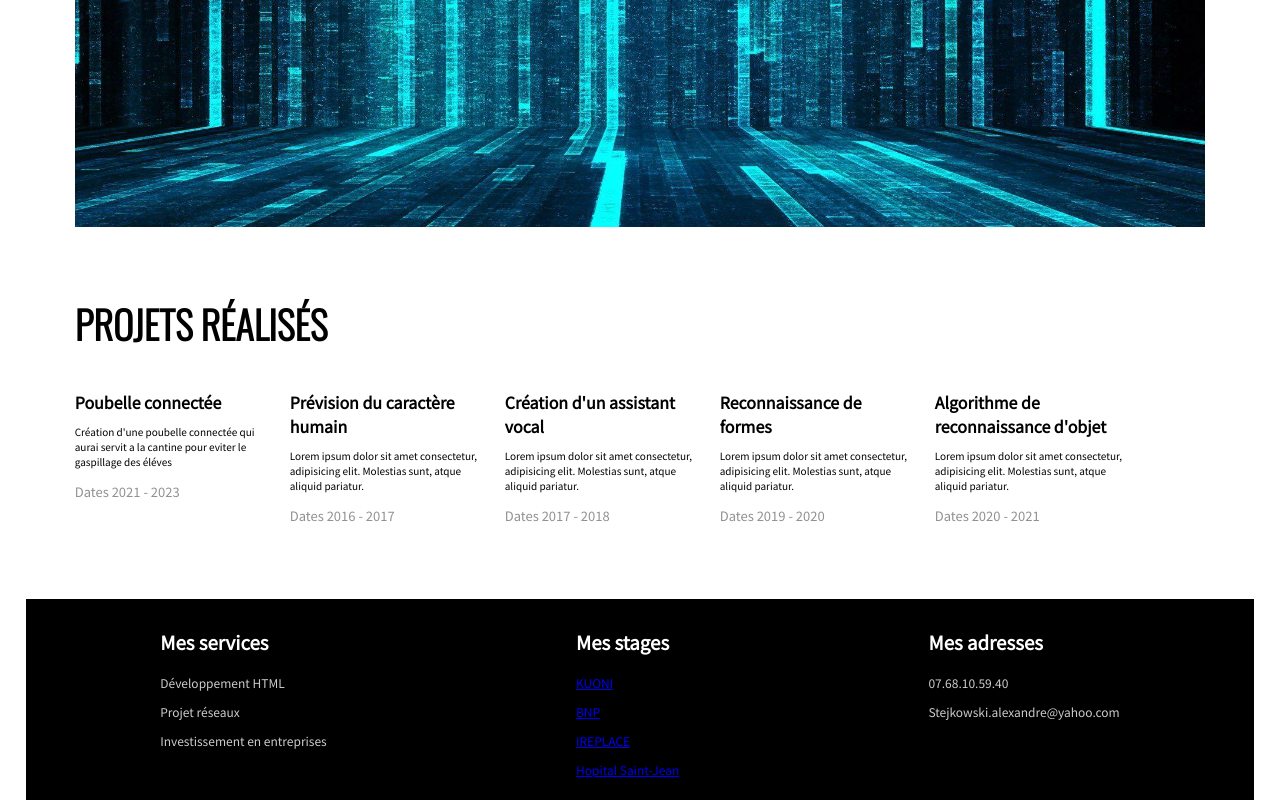
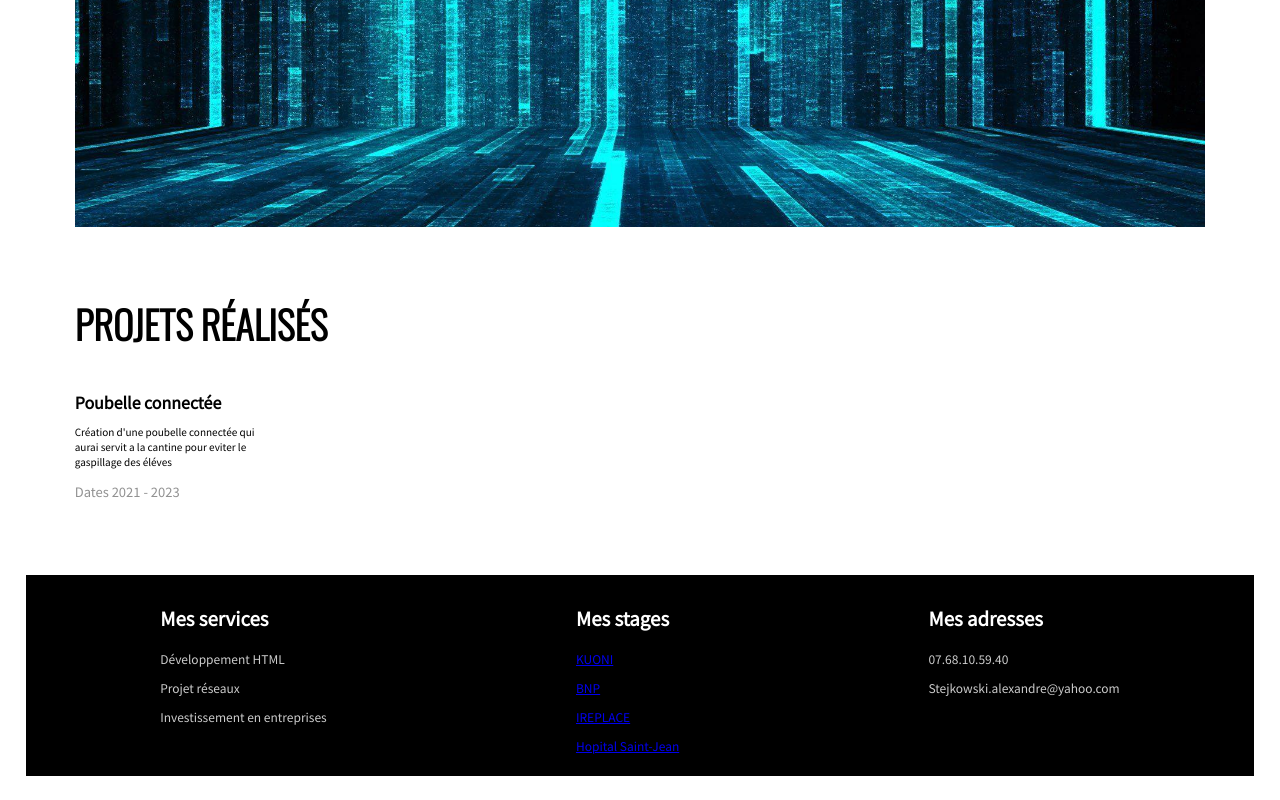
Before and after one commit to Alexandre-STEJKOWSKI/Portfolio, a plain HTML site: page index.html in a window 1280 px wide. Shown: the part 1160-1960 px from the top of the page. After the commit the page ends 1936 px from the top, so only its background shows below. Drawn offline with nearby package versions, Linux system fonts and the light colour scheme.

Commit message:
Update index.html

```diff
--- a/index.html
+++ b/index.html
@@ -45,38 +45,6 @@
 						</p>
 						<p class="dates">Dates 2021 - 2023</p>
 					</div>
-					<div class="project">
-						<h4>Prévision du caractère humain</h4>
-						<p class="description">
-							Lorem ipsum dolor sit amet consectetur, adipisicing elit.
-							Molestias sunt, atque aliquid pariatur.
-						</p>
-						<p class="dates">Dates 2016 - 2017</p>
-					</div>
-					<div class="project">
-						<h4>Création d'un assistant vocal</h4>
-						<p class="description">
-							Lorem ipsum dolor sit amet consectetur, adipisicing elit.
-							Molestias sunt, atque aliquid pariatur.
-						</p>
-						<p class="dates">Dates 2017 - 2018</p>
-					</div>
-					<div class="project">
-						<h4>Reconnaissance de formes</h4>
-						<p class="description">
-							Lorem ipsum dolor sit amet consectetur, adipisicing elit.
-							Molestias sunt, atque aliquid pariatur.
-						</p>
-						<p class="dates">Dates 2019 - 2020</p>
-					</div>
-					<div class="project">
-						<h4>Algorithme de reconnaissance d'objet</h4>
-						<p class="description">
-							Lorem ipsum dolor sit amet consectetur, adipisicing elit.
-							Molestias sunt, atque aliquid pariatur.
-						</p>
-						<p class="dates">Dates 2020 - 2021</p>
-					</div>
 				</div>
 			</section>
 		</section>
```
